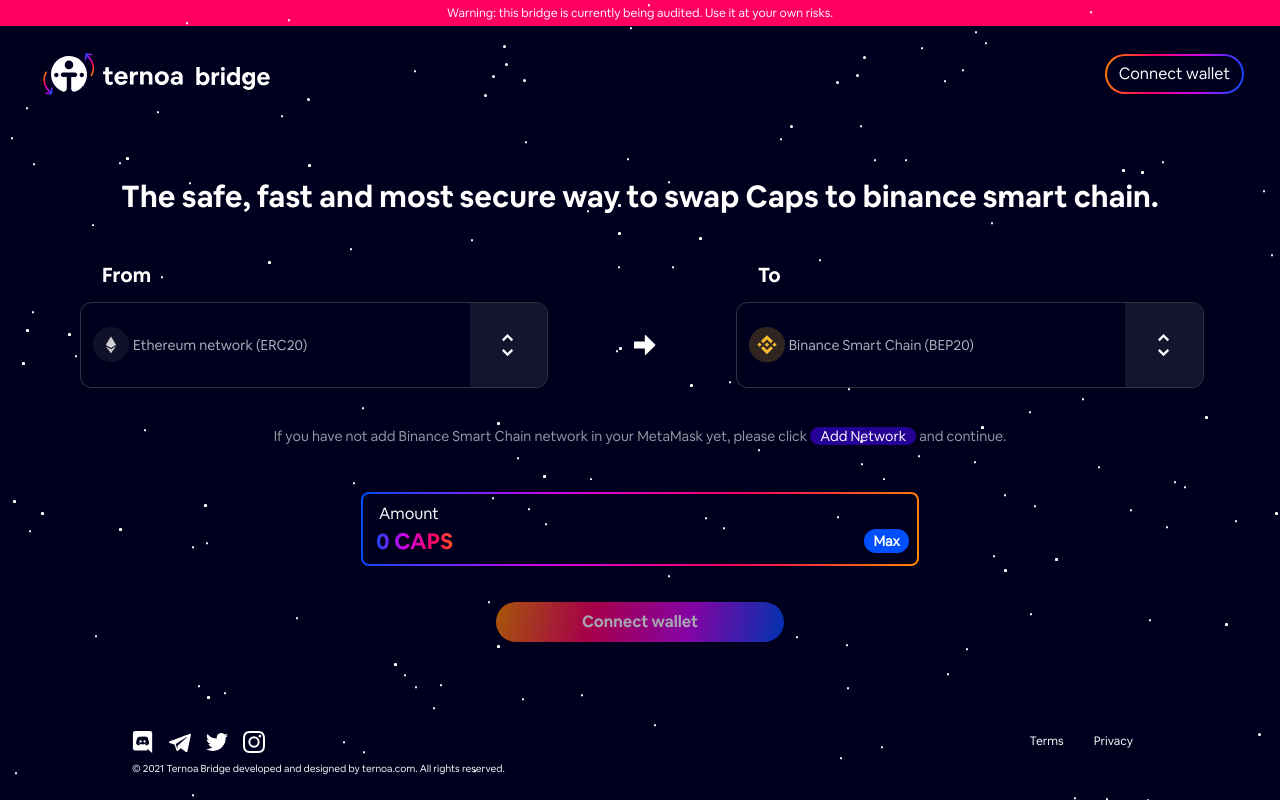
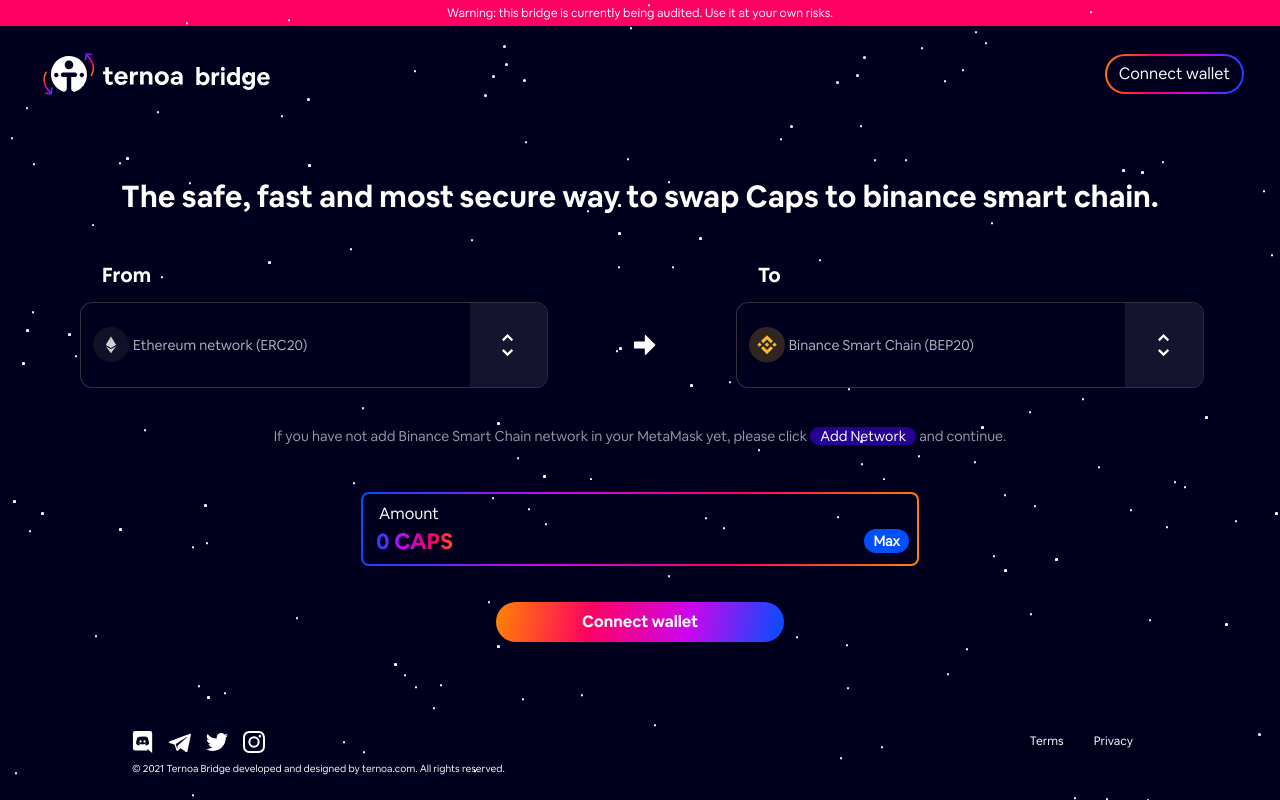
Before and after one commit to sailing-dev/chainbridge-frontend, a Next.js app: page / in a window 1280 px wide. Built offline with nearby package versions, Linux system fonts and the light colour scheme.

Commit message:
fix disabled button

```diff
--- a/components/base/MainHeader/MainHeader.tsx
+++ b/components/base/MainHeader/MainHeader.tsx
@@ -12,7 +12,6 @@
 import { ChainTypes } from 'interfaces';
 import Stars from '../Stars';
 import { actions } from 'redux/walletUser/actions';
-
 
 export interface HeaderProps {
     setConnectModalOpen: Function;
--- a/components/home-connected/HomeConnected.tsx
+++ b/components/home-connected/HomeConnected.tsx
@@ -230,7 +230,7 @@
                     </div>
                     <div className={"pt-3"}>
                         <div
-                            className={`btn btn-primary rounded-pill ${isAbleToSwap ? "" : "disabled"}`}
+                            className={`btn btn-primary rounded-pill ${!userWallet || isAbleToSwap ? "" : "disabled"}`}
                             onClick={() => userWallet ? handleNext() : setPopupConnectionOpen(true)}
                         >
                             <div className={"d-flex align-items-center px-5 mx-4"}>
```
